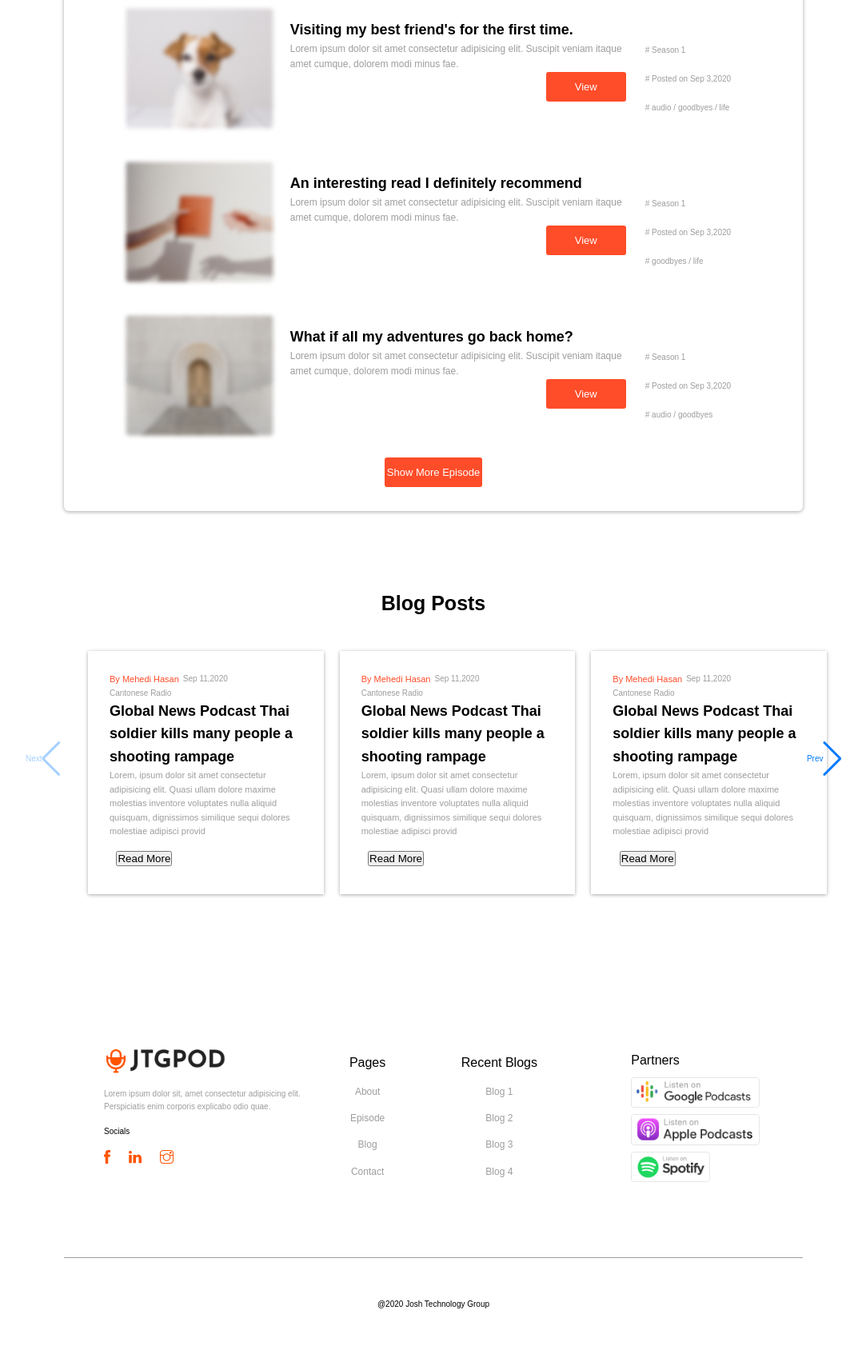
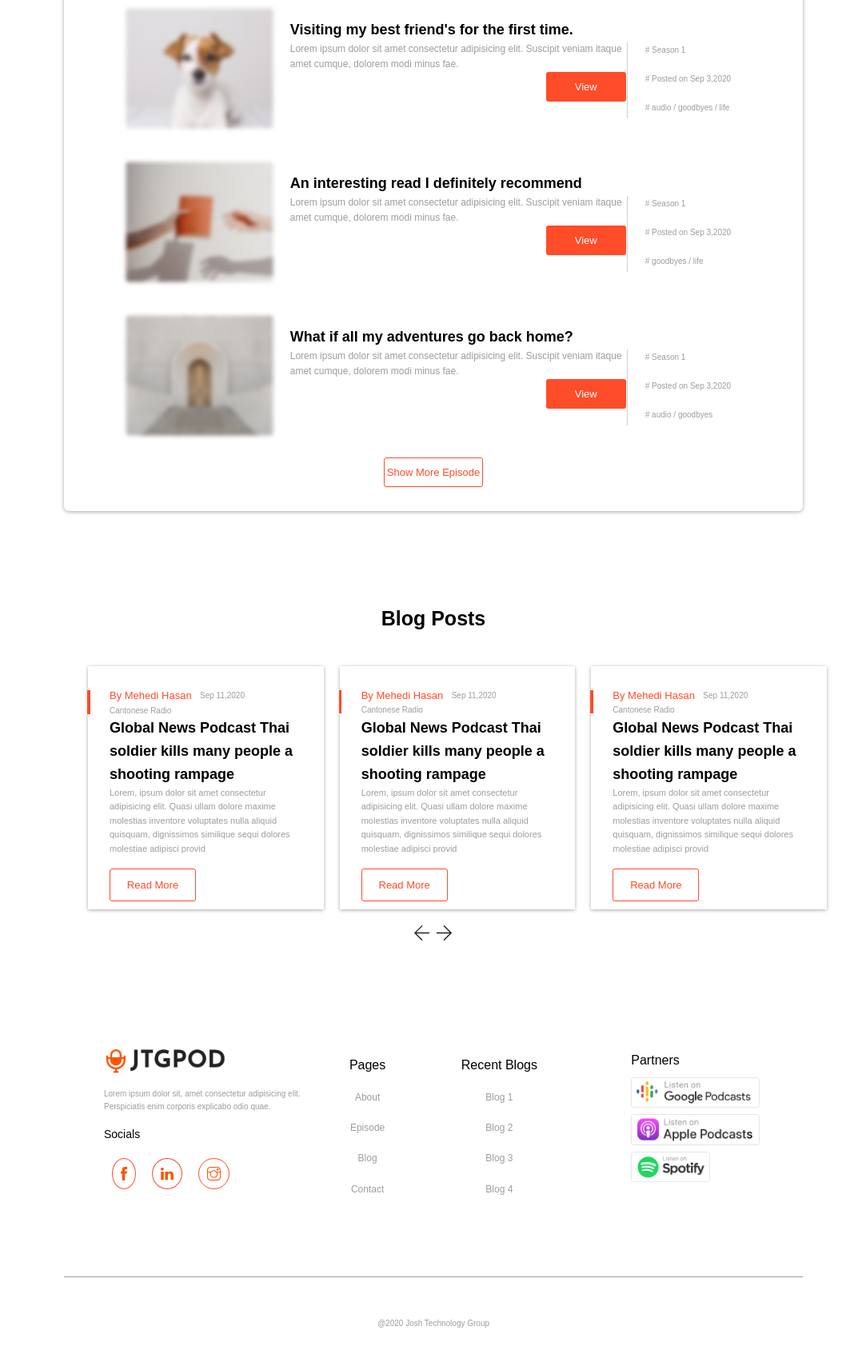
Before and after one commit to himankgoel1/ind21-hg-ui, a plain HTML site: page index.html in a window 1280 px wide. Shown: the part 284-1997 px from the top of the page at 80% size, without its empty margins (98-1181 px from the left). Before the commit the page ends 1973 px from the top, so only its background shows below. Drawn offline with nearby package versions, Linux system fonts and the light colour scheme.

Commit message:
Completed design

```diff
--- a/index.html
+++ b/index.html
@@ -22,18 +22,18 @@
         <img class="logo--img" src="assets/images/JTGPOD@2x.png" alt="JTGPod" />
       </div>
       <div class="navbar__options">
-        <a href="#" class="navbar__options--option">Home</a>
+        <a href="#" class="navbar__options--option active">Home</a>
         <a href="#" class="navbar__options--option">About</a>
         <a href="#" class="navbar__options--option">Blog</a>
         <a href="#" class="navbar__options--option">Pages</a>
         <a href="#" class="navbar__options--option">Contact</a>
-        <button class="btn sm-margin-left">Subscribe</button>
+        <button class="btn sm-margin-left btn-filled">Subscribe</button>
       </div>
     </section>
     <section class="latest-blogs">
       <div class="latest-blogs__heading">
         <h1 class="heading-1">Latest Blogs</h1>
-        <button class="btn sm-margin-right">View All</button>
+        <button class="btn sm-margin-right btn-filled">View All</button>
       </div>
       <div class="latest-blogs__tiles">
         <div class="latest-blogs__tiles--tile">
@@ -50,7 +50,7 @@
               Lorem ipsum dolor sit amet consectetur adipisicing elit. Suscipit
               veniam itaque amet cumque, dolorem modi minus fae.
             </p>
-            <button class="btn latest-blogs__tiles--tile-content-btn">
+            <button class="btn btn-filled latest-blogs__tiles--tile-content-btn">
               View
             </button>
           </div>
@@ -78,7 +78,7 @@
               Lorem ipsum dolor sit amet consectetur adipisicing elit. Suscipit
               veniam itaque amet cumque, dolorem modi minus fae.
             </p>
-            <button class="btn latest-blogs__tiles--tile-content-btn">
+            <button class="btn btn-filled latest-blogs__tiles--tile-content-btn">
               View
             </button>
           </div>
@@ -106,7 +106,7 @@
               Lorem ipsum dolor sit amet consectetur adipisicing elit. Suscipit
               veniam itaque amet cumque, dolorem modi minus fae.
             </p>
-            <button class="btn latest-blogs__tiles--tile-content-btn">
+            <button class="btn btn-filled latest-blogs__tiles--tile-content-btn">
               View
             </button>
           </div>
@@ -121,12 +121,11 @@
           </div>
         </div>
       </div>
-      <button class="btn latest-blogs__cta">Show More Episode</button>
+      <button class="btn btn-transparent latest-blogs__cta">Show More Episode</button>
     </section>
 
     <section class="blog-posts">
       <h1 class="heading-1">Blog Posts</h1>
-      <!-- Slider main container -->
       <div class="swiper mySwiper">
         <div class="swiper-wrapper">
           <div class="swiper-slide">
@@ -144,7 +143,7 @@
                 quisquam, dignissimos similique sequi dolores molestiae adipisci
                 provid
               </p>
-              <button class="blog-posts__slider-btn">Read More</button>
+              <button class="btn btn-transparent blog-posts__slider-btn">Read More</button>
             </div>
           </div>
           <div class="swiper-slide">
@@ -162,7 +161,7 @@
                 quisquam, dignissimos similique sequi dolores molestiae adipisci
                 provid
               </p>
-              <button class="blog-posts__slider-btn">Read More</button>
+              <button class="btn btn-transparent blog-posts__slider-btn">Read More</button>
             </div>
           </div>
           <div class="swiper-slide">
@@ -180,21 +179,21 @@
                 quisquam, dignissimos similique sequi dolores molestiae adipisci
                 provid
               </p>
-              <button class="blog-posts__slider-btn">Read More</button>
+              <button class="btn btn-transparent blog-posts__slider-btn">Read More</button>
             </div>
           </div>
           <div class="swiper-slide">Slide 2</div>
           <div class="swiper-slide">Slide 3</div>
-          <div class="swiper-slide">Slide 4</div>
-          <div class="swiper-slide">Slide 5</div>
-          <div class="swiper-slide">Slide 6</div>
-          <div class="swiper-slide">Slide 7</div>
-          <div class="swiper-slide">Slide 8</div>
-          <div class="swiper-slide">Slide 9</div>
         </div>
         <div>
-          <div class="swiper-button-next">Prev</div>
-          <div class="swiper-button-prev">Next</div>
+        </div>
+      </div>
+      <div class="blog-posts__navs">
+        <div class="blog-posts__navs--prev">
+          <img src="assets/images/arrow-left.png" alt="">
+        </div>
+        <div class="blog-posts__navs--next">
+          <img src="assets/images/arrow-right.png" alt="">
         </div>
       </div>
     </section>
@@ -216,11 +215,17 @@
           Lorem ipsum dolor sit, amet consectetur adipisicing elit. Perspiciatis
           enim corporis explicabo odio quae.
         </p>
-        <div class="information__contact--heading">Socials</div>
+        <div class="information__contact--heading font-med">Socials</div>
         <div class="information__contact--socials">
-          <img src="assets/images/facebook.png" alt="facebook-contact" />
-          <img src="assets/images/linkedin.png" alt="facebook-contact" />
-          <img src="assets/images/instagram.png" alt="facebook-contact" />
+          <div class="border">
+            <img src="assets/images/facebook.png" alt="facebook-contact" />
+          </div>
+          <div class="border">
+            <img src="assets/images/linkedin.png" alt="facebook-contact" />
+          </div>
+          <div class="border">
+            <img src="assets/images/instagram.png" alt="facebook-contact" />
+          </div>
         </div>
       </div>
       <div class="information__pages">
@@ -248,7 +253,7 @@
         />
       </div>
     </section>
-    <footer class="footer">@2020 Josh Technology Group</footer>
+    <footer class="footer font-grey">@2020 Josh Technology Group</footer>
     <script src="https://unpkg.com/swiper@7/swiper-bundle.min.js"></script>
     <script src="scripts/script.js"></script>
   </body>
--- a/sass/_blog-posts.scss
+++ b/sass/_blog-posts.scss
@@ -1,7 +1,7 @@
 .blog-posts{
     grid-column: 2/-2;
-    height: 45rem;
-    margin: 4rem 0;
+    height: 54rem;
+    margin: 4rem 0 0 0;
     display: flex;
     flex-direction: column;
     justify-content: center;
@@ -17,11 +17,21 @@
         grid-template-columns: max-content 1fr;
         grid-template-rows: repeat(5,min-content);
         box-shadow: 0 1px 6px rgba(0, 0, 0, 0.12), 0 1px 4px rgba(0, 0, 0, 0.24);
+        align-items: center;
+        &:after{
+            content: "";
+            width: 3.5px;
+            position: absolute;
+            background-color: $color-redorange;
+            height: 8%;
+            left: .9rem;
+            top: 7rem;
+        }
         &-author{
             grid-row: 1/2;
             grid-column: 1/2;
             color: $color-redorange;
-            font-size: 1.1rem;
+            font-size: 1.3rem;
         }
         &-heading{
             grid-row: 3/4;
@@ -45,6 +55,14 @@
             margin: 1.5rem auto;
         }
     }
+    &__navs{
+        align-self: center;
+        display: flex;
+        padding: 1rem;
+        & > *{
+            margin: .4rem;
+        }
+    }
     &__btns{
         align-self: center;
         margin-top: 9rem;
--- a/sass/_btn.scss
+++ b/sass/_btn.scss
@@ -2,9 +2,17 @@
     height: 3.7rem;
     min-width: 10rem;
     padding: .1rem .3rem;
-    background-color: $color-redorange;
     border-width: 0;
     border-radius: 3px;
-    color: white;
     font-size: 1.3rem;
 }
+.btn-filled{
+    color: white;
+    background-color: $color-redorange;
+}
+.btn-transparent{
+    color: $color-redorange;
+    background-color: white;
+    border: 1px solid $color-redorange;
+
+}
--- a/sass/_information.scss
+++ b/sass/_information.scss
@@ -1,17 +1,16 @@
 .information{
     grid-column: 2 /-2;
     display: flex;
-    margin: 5rem;
-    margin-bottom: 0;
+    margin: 0 5rem 0;
     padding: 9rem 5rem;
-    border-bottom: $color-grey solid 1.3px;
+    border-bottom: $color-grey solid 1px;
     &__contact{
         & > *{
             margin-bottom: 1.5rem;
         }
         flex-basis: 30%;
-        &--socials > *{
-            margin-right: 2rem;
+        &--socials{
+            display: flex;
         }
     }
     &__pages{
--- a/sass/_latest-blogs.scss
+++ b/sass/_latest-blogs.scss
@@ -44,6 +44,15 @@
                 &-btn{
                     align-self: end;
                 }
+                &::after{
+                    content: "";
+                    width: 1.5px;
+                    position: absolute;
+                    background-color: lighten($color-grey,20%);
+                    height: 13%;
+                    right: 21.9rem;
+                    margin-top: 5rem;
+                }
             }
 
             &-details{
--- a/sass/_navbar.scss
+++ b/sass/_navbar.scss
@@ -1,7 +1,5 @@
 .navbar{
-    background-color: $color-grey;
-    margin-top: 1.1rem;
-    margin-left: 1rem;
+    background-color: #EEEEEE;
     grid-column: 1/-1;
     display: grid;
     padding-top: 2rem;
--- a/sass/_utils.scss
+++ b/sass/_utils.scss
@@ -1,12 +1,38 @@
-.sm-margin-left{
-    margin-left: 2rem;
+.sm-margin-left {
+  margin-left: 2rem;
 }
-.sm-margin-right{
-    margin-right: 2rem;
+.sm-margin-right {
+  margin-right: 2rem;
 }
-.font-grey{
-    color: $color-grey;
+.font-grey {
+  color: $color-grey;
 }
-.flex-start{
-    align-self: center;
+.flex-start {
+  align-self: center;
 }
+.font-med {
+  font-size: 1.4rem;
+}
+.border {
+  border: $color-redorange solid 1px;
+  padding: 1rem;
+  border-radius: 60%;
+  display: flex;
+  justify-content: center;
+  align-items: center;
+  margin: 0.4rem 1rem;
+}
+.active {
+  &:visited,
+  &:link {
+    &::after{
+        content: "";
+        background-color: $color-redorange;
+        position: absolute;
+        width: 3.5rem;
+        height: 1px;
+        top: 5rem;
+        right: 57.1rem;
+    }
+  }
+}
--- a/scripts/script.js
+++ b/scripts/script.js
@@ -6,7 +6,7 @@ var swiper = new Swiper(".mySwiper", {
     clickable: true,
   },
   navigation: {
-    nextEl: ".swiper-button-next",
-    prevEl: ".swiper-button-prev",
+    nextEl: ".blog-posts__navs--next",
+    prevEl: ".blog-posts__navs--prev",
   },
 });
```
Also changed, not shown: css/styles.css, 1 other file.
